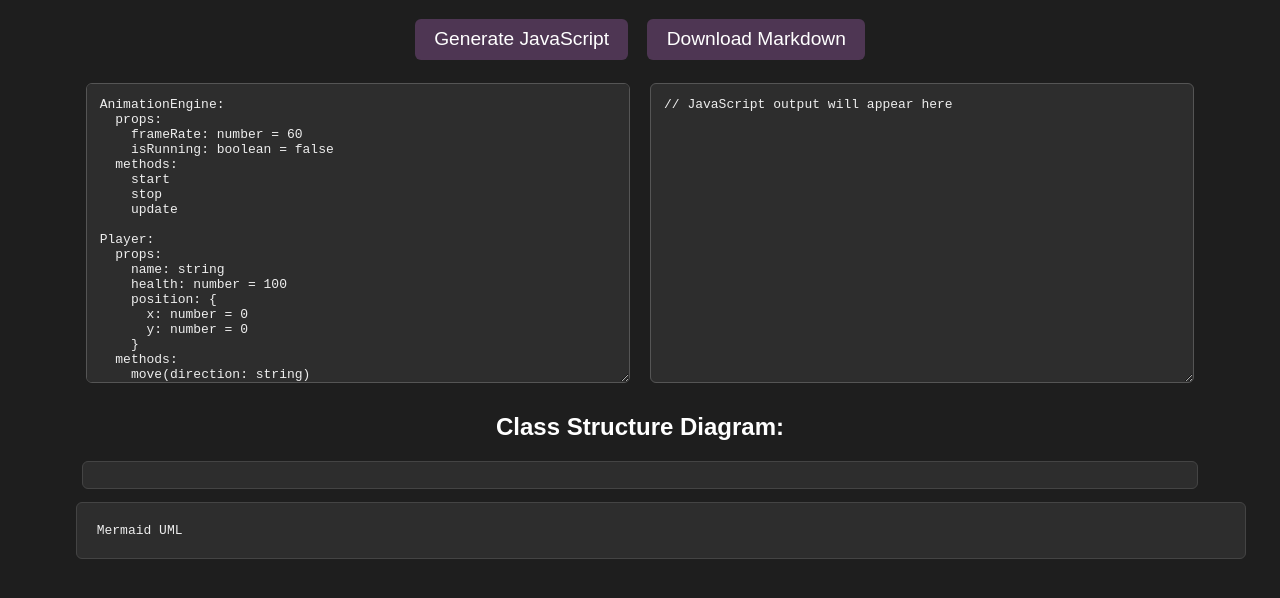
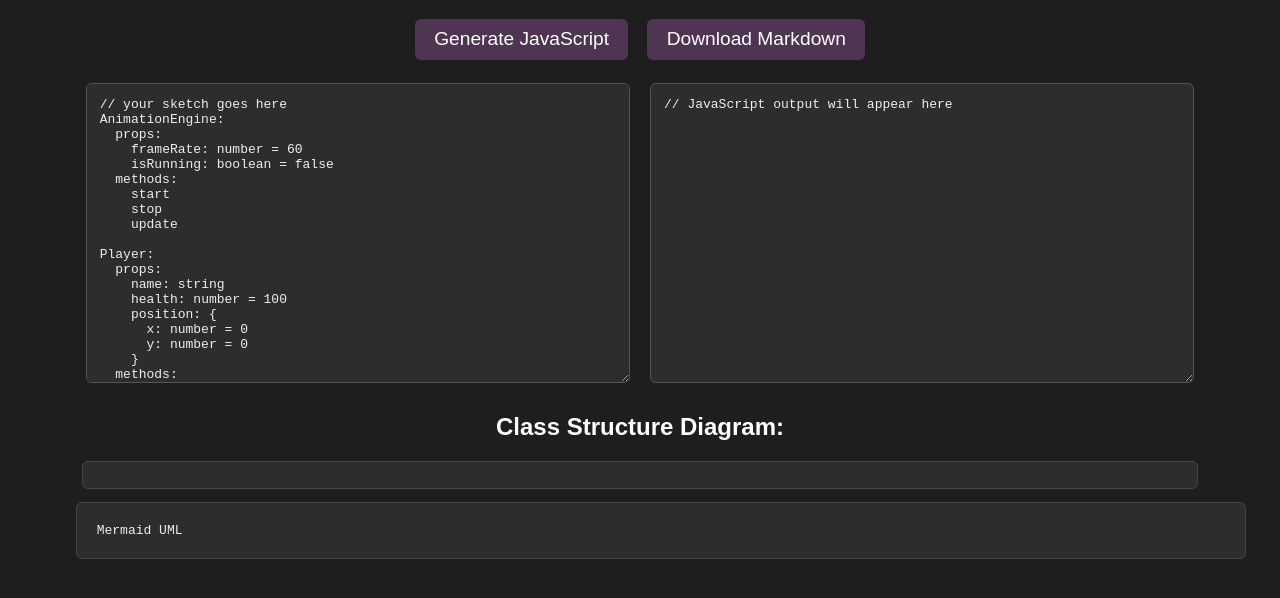
Before and after one commit to BarbWire-1/SketchJS, a plain HTML site: page index.html in a window 1280 px wide. Shown: the part 100-698 px from the top of the page. Drawn offline with Linux system fonts and the light colour scheme.

Commit message:
fixed dsl format in tetarea

```diff
--- a/index.html
+++ b/index.html
@@ -35,7 +35,9 @@
 	</div>
 
 	<section id="codeWrapper">
-		<textarea id="dslInput" placeholder="Paste your mini-DSL here...">AnimationEngine:
+		<textarea id="dslInput" placeholder="Paste your mini-DSL here...">
+// your sketch goes here
+AnimationEngine:
 	props:
 		frameRate: number = 60
 		isRunning: boolean = false
@@ -83,10 +85,15 @@ schema WeaponType:
 	props:
 		id: string
 		baseDamage: number = 10
+		usage: string
 
 Weapon:
 	props:
-		weaponType: WeaponType</textarea>
+		weaponType: WeaponType
+	methods:
+		use()
+
+	</textarea>
 
 		<!-- Use <pre><code> for Prism -->
 		<pre id="output">// JavaScript output will appear here</pre>
```
